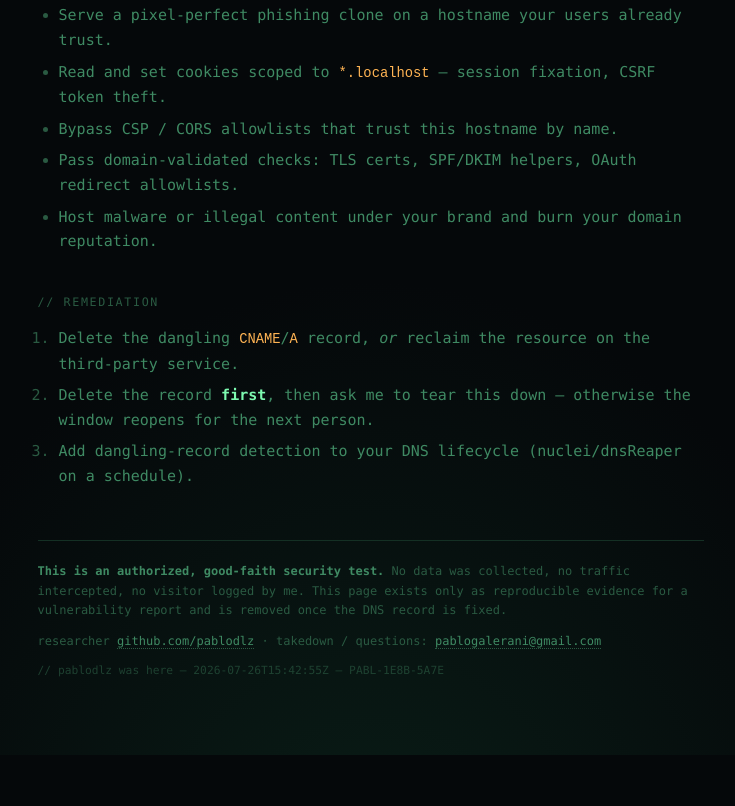
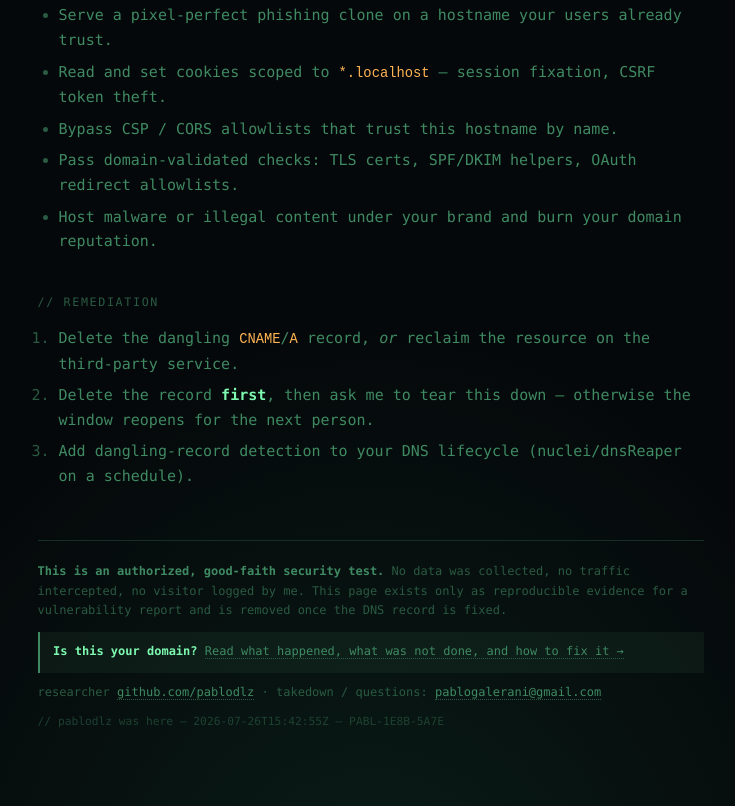
Before and after one commit to pablodlz/subdomain-takeover-poc, a plain HTML site: page index.html in a window 1280 px wide. Shown: the part 1138-1944 px from the top of the page, without its empty margins (269-1004 px from the left). Before the commit the page ends 1893 px from the top, so only its background shows below. Drawn offline with Linux system fonts and the light colour scheme.

Commit message:
Add LICENSE and SECURITY.md, and link SECURITY from the page
MIT licence.

SECURITY.md is written primarily for the domain owner who lands on the PoC,
not for a would-be contributor: what happened, what was explicitly not done
(no logging, no interception, no HSTS), how to fix the record, and how to
request teardown. It also carries the scope statement, so a permissive
licence is not mistaken for authorization.

The page footer now links straight to it — a confused sysadmin gets the
explanation in one click instead of having to trace the repo. The href is
built from CONFIG.repo, so a spin-off copy needs no extra edit.

```diff
--- a/assets/poc.css
+++ b/assets/poc.css
@@ -270,6 +270,20 @@ button.done { color: var(--amber); border-color: var(--amber); }
 .foot p { margin: 0 0 0.7rem; }
 .foot strong { color: var(--fg-dim); }
 
+/* the one line a confused domain owner needs to find */
+.whose {
+  padding: 0.7rem 0.9rem;
+  border-left: 2px solid var(--fg-dim);
+  background: rgba(125, 250, 176, 0.05);
+}
+
+.whose strong { color: var(--fg); }
+
+.whose a {
+  color: var(--fg);
+  border-bottom-color: var(--fg-dim);
+}
+
 .foot a {
   color: var(--fg-dim);
   text-decoration: none;
--- a/assets/poc.js
+++ b/assets/poc.js
@@ -265,6 +265,9 @@
     mailEl.href = 'mailto:' + CONFIG.contact;
     mailEl.textContent = CONFIG.contact;
   }
+  // the one link a confused domain owner actually needs
+  var secEl = document.getElementById('f-security');
+  if (secEl) secEl.href = CONFIG.repo + '/blob/main/SECURITY.md';
 
   readOwnHeaders();
 
--- a/index.html
+++ b/index.html
@@ -100,6 +100,10 @@
       This page exists only as reproducible evidence for a vulnerability report and
       is removed once the DNS record is fixed.
     </p>
+    <p class="whose">
+      <strong>Is this your domain?</strong>
+      <a id="f-security" href="https://github.com/pablodlz/subdomain-takeover-poc/blob/main/SECURITY.md" rel="noopener">Read what happened, what was not done, and how to fix it &rarr;</a>
+    </p>
     <p class="contact">
       researcher <a id="f-profile" href="https://github.com/pablodlz" rel="noopener">github.com/pablodlz</a>
       &middot; takedown / questions: <a id="f-mail" href="mailto:pablogalerani@gmail.com">pablogalerani@gmail.com</a>
```
Also changed, not shown: 404.html (+4 -0 lines), 3 other files.
